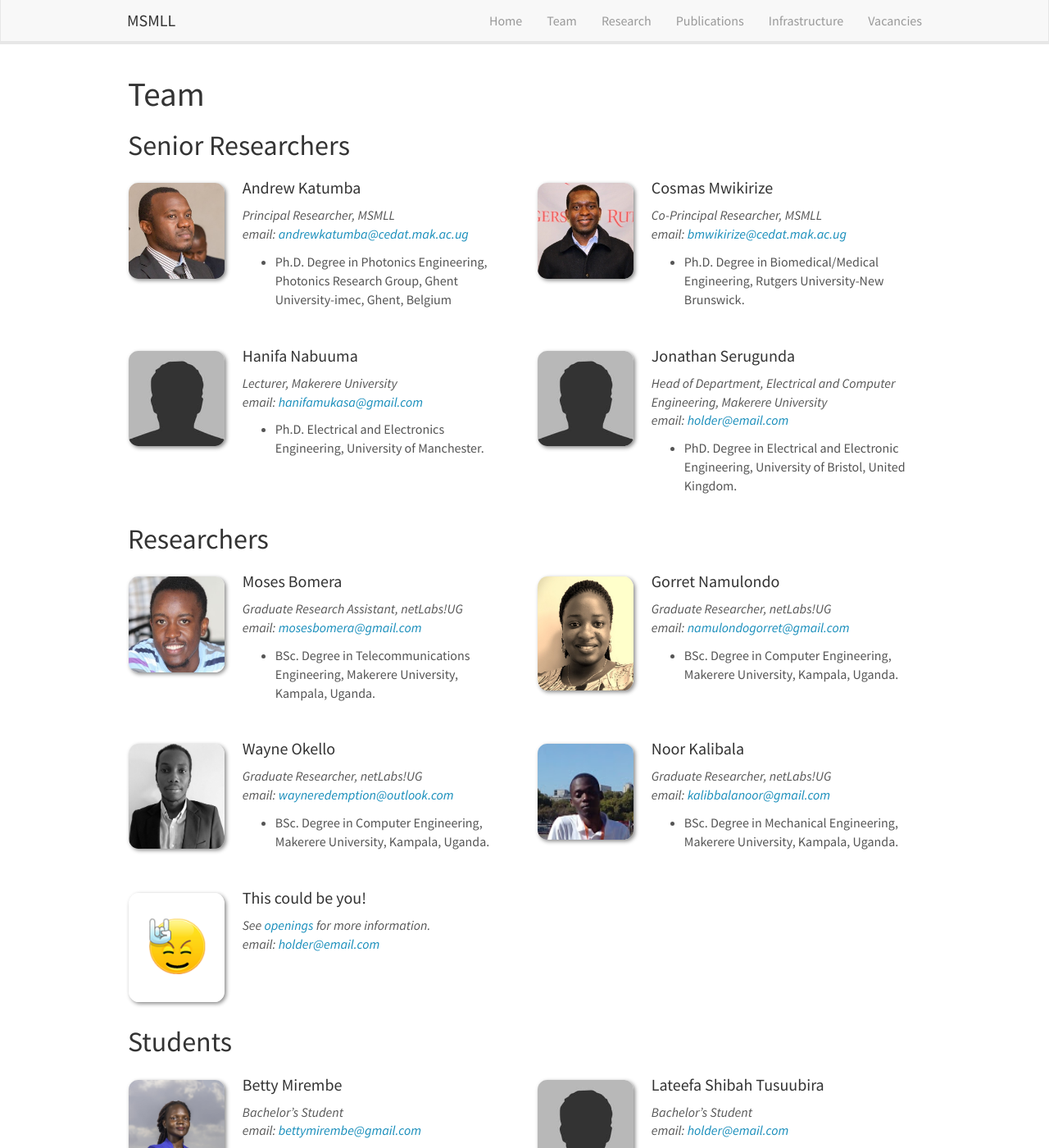
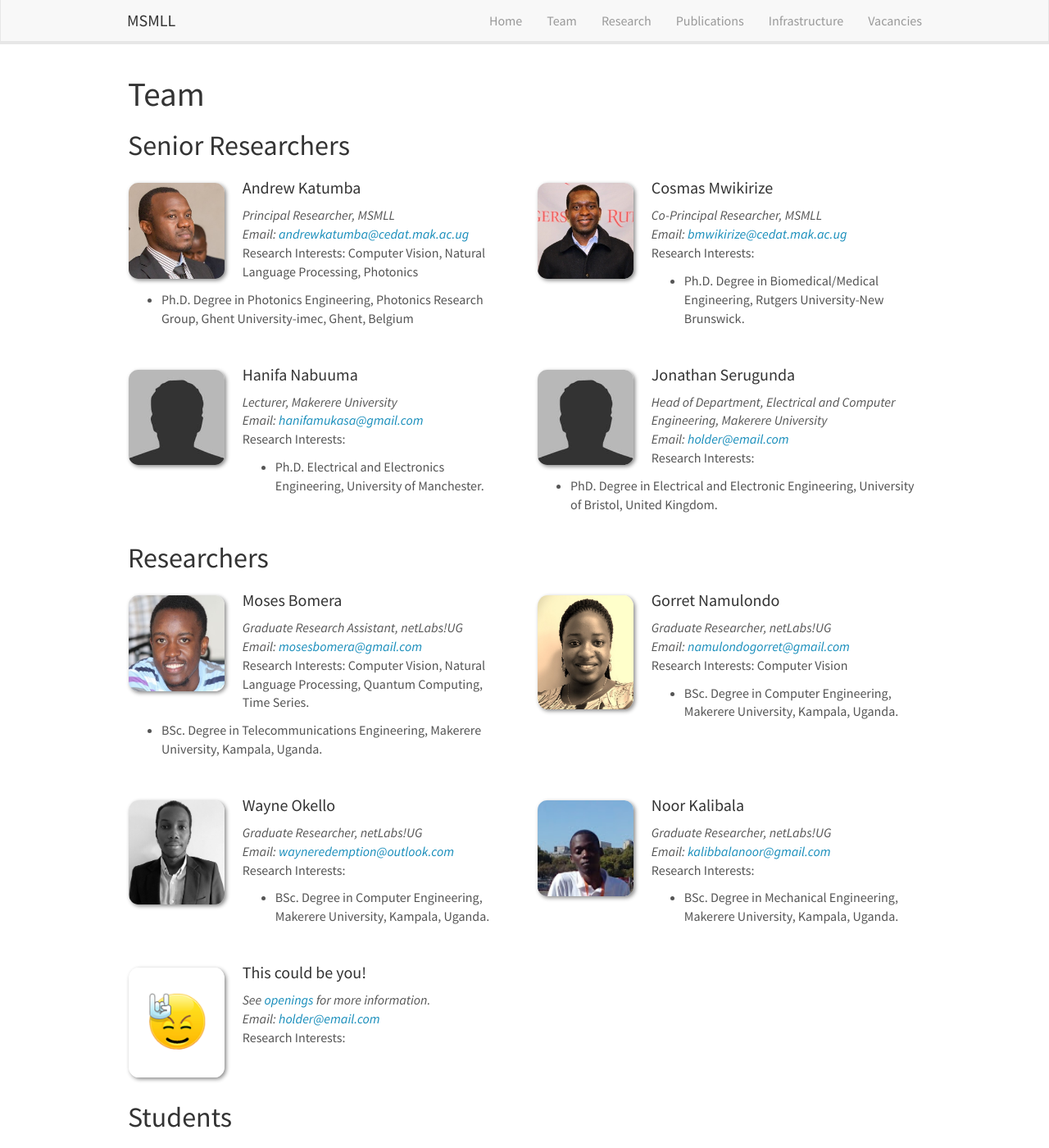
Before and after one commit to rifkatunda/marconimllab, a Jekyll site: the page built from _pages/team.md, in a window 1280 px wide and 1400 px high. Shown: the whole window at 82% size. Built offline with Jekyll 4.4.1, drawn with Linux system fonts in a browser that asks for light colours; nearby versions of some CDN libraries; some of the changed text lies outside the part shown.

Commit message:
Add tags for research interests

```diff
--- a/_pages/team.md
+++ b/_pages/team.md
@@ -23,7 +23,10 @@ permalink: /team/
 <div class="col-sm-6 clearfix">
   <img src="{{ site.url }}{{ site.baseurl }}/images/teampic/{{ member.photo }}" class="img-responsive" width="25%" style="float: left" />
   <h4>{{ member.name }}</h4>
-  <i>{{ member.info }}<br>email: <{{ member.email }}></i>
+
+  <i>{{ member.info }}<br>Email: <{{ member.email }}> </i>
+  <br>Research Interests: {{ member.interests }}
+
   <ul style="overflow: hidden">
 
   {% if member.number_educ == 1 %}
@@ -88,7 +91,10 @@ permalink: /team/
 <div class="col-sm-6 clearfix">
   <img src="{{ site.url }}{{ site.baseurl }}/images/teampic/{{ member.photo }}" class="img-responsive" width="25%" style="float: left" />
   <h4>{{ member.name }}</h4>
-  <i>{{ member.info }}<br>email: <{{ member.email }}></i>
+
+  <i>{{ member.info }}<br>Email: <{{ member.email }}> </i>
+  <br>Research Interests: {{ member.interests }}
+
   <ul style="overflow: hidden">
 
   {% if member.number_educ == 1 %}
@@ -137,9 +143,6 @@ permalink: /team/
 </div>
 {% endif %}
 
-
-
-
 ## Students
 {% assign number_printed = 0 %}
 {% for member in site.data.students %}
@@ -153,7 +156,8 @@ permalink: /team/
 <div class="col-sm-6 clearfix">
   <img src="{{ site.url }}{{ site.baseurl }}/images/teampic/{{ member.photo }}" class="img-responsive" width="25%" style="float: left" />
   <h4>{{ member.name }}</h4>
-  <i>{{ member.info }}<br>email: <{{ member.email }}></i>
+  <i>{{ member.info }}<br>Email: <{{ member.email }}> </i>
+  <br>Research Interests: {{ member.interests }}
   <ul style="overflow: hidden">
 
   {% if member.number_educ == 1 %}
```
